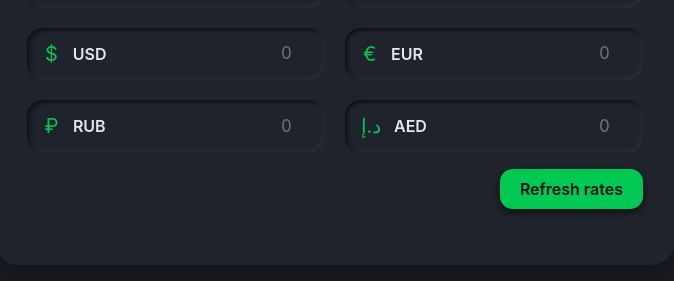
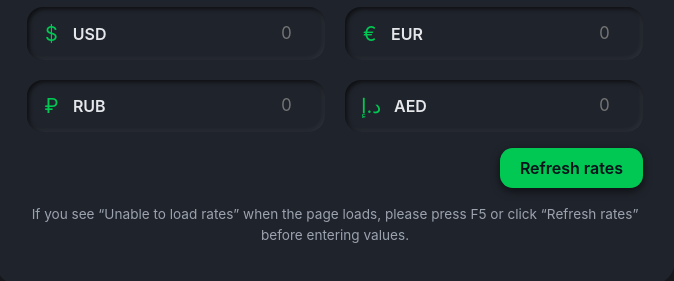
Before and after one commit to DeckerSU/btc-kmd-converter, a plain HTML site: page index.html in a window 1280 px wide. Shown: the part 351-632 px from the top of the page, without its empty margins (305-979 px from the left). Drawn offline with nearby package versions, Linux system fonts and the light colour scheme; no server answers.

Commit message:
add load tip

```diff
--- a/index.html
+++ b/index.html
@@ -59,6 +59,12 @@ body{background:var(--bg);color:var(--text);
   .grid { gap: .75rem; }
 }
 
+#loadTip {
+  font-size: .85rem;
+  color: #9ca3af;
+  text-align: center;
+  margin-top: .5rem;
+}
 </style>
 <script defer src="analytics.bundle.js"></script>
 </head>
@@ -107,6 +113,8 @@ body{background:var(--bg);color:var(--text);
     <button id="btnRefresh" class="btn-refresh">Refresh rates</button>
   </div>
   <div id="lastUpdated"></div>
+  <div id="loadTip">If you see “Unable to load rates” when the page loads, please press F5 or click “Refresh rates” before entering values.</div>
+
 </div>
 
 <script src="https://cdn.jsdelivr.net/npm/bootstrap@5.3.7/dist/js/bootstrap.bundle.min.js"
```
